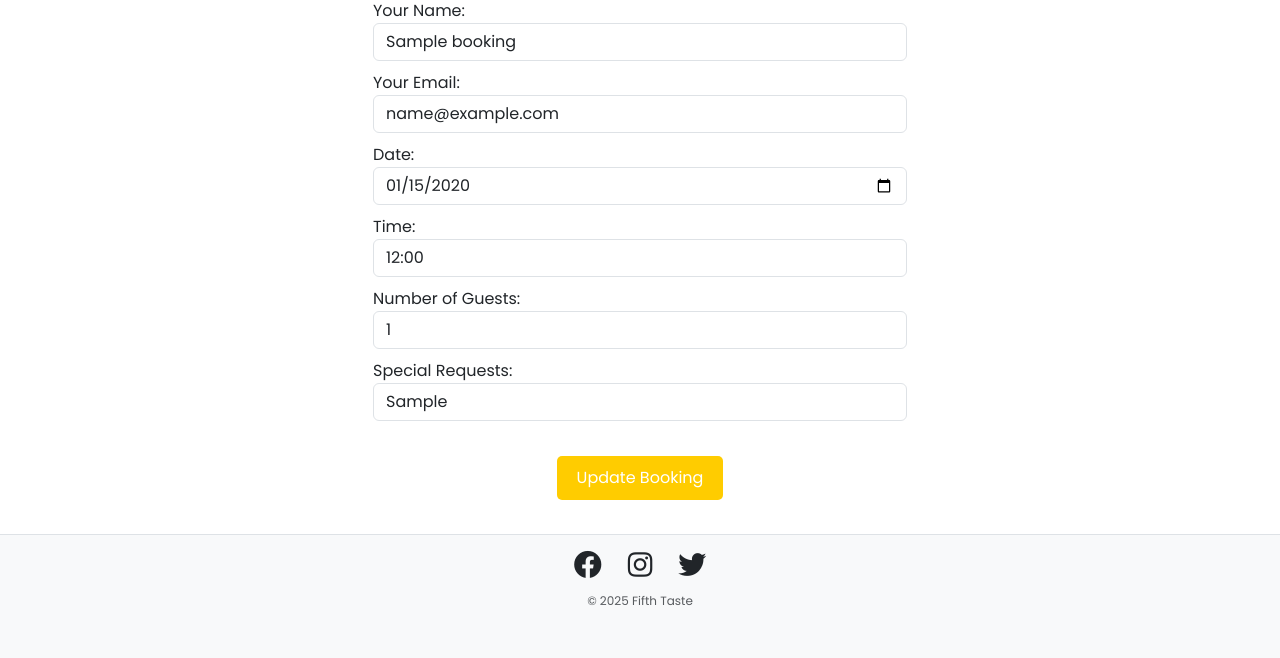
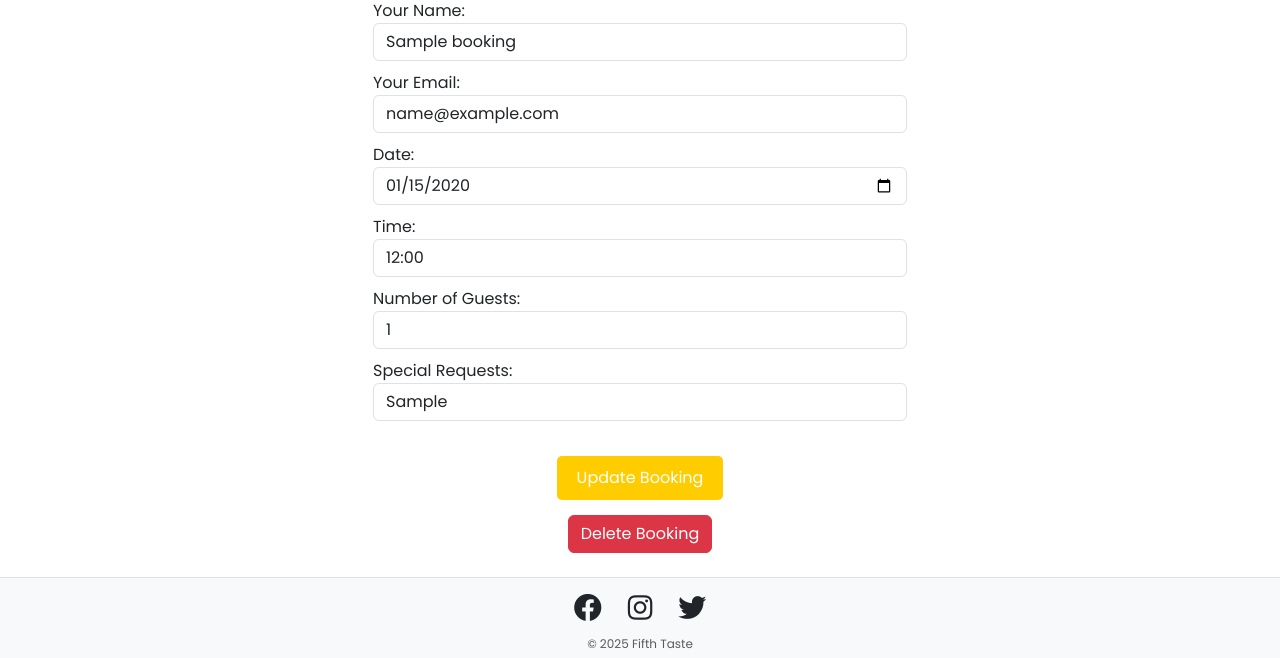
Before and after one commit to emilywade/fifth-taste, a Django app: page /manage_booking/00000000-0000-0000-0000-000000000001/ in a window 1280 px wide. Shown: the part 240-898 px from the top of the page. Before the commit the page ends 846 px from the top, so only its background shows below. Run offline with Django 4.2, Linux system fonts and the light colour scheme; tables that the repository leaves empty hold one stand-in row (values such as "Sample post"); some libraries are stand-ins or nearby versions; some web fonts are replaced.

Commit message:
adding delete button on manage booking page

```diff
--- a/bookings/admin.py
+++ b/bookings/admin.py
@@ -3,11 +3,11 @@ from .models import Table, Booking
 
 
 class BookingAdmin(admin.ModelAdmin):
-    search_fields = ['name', 'email', 'date', 'time']
+    search_fields = ['name', 'email', 'date', 'time', 'booking_id']
 
     list_filter = ['date', 'time', 'num_guests']
 
-    list_display = ['name', 'table_number', 'date', 'time', 'num_guests', 'special_requests']
+    list_display = ['booking_id', 'name', 'table_number', 'date', 'time', 'num_guests', 'special_requests']
 
     list_editable = ['num_guests', 'special_requests']
 
--- a/bookings/templates/bookings/manage_booking.html
+++ b/bookings/templates/bookings/manage_booking.html
@@ -57,6 +57,34 @@
                     <button type="submit" class="btn btn-yellow btn-block">Update Booking</button>
                 </div>
             </form>
+
+            <div class="text-center mt-3">
+                <button type="button" class="btn btn-danger" data-bs-toggle="modal" data-bs-target="#deleteModal">
+                    Delete Booking
+                </button>
+            </div>
+
+            <div class="modal fade" id="deleteModal" tabindex="-1" aria-labelledby="deleteModalLabel" aria-hidden="true">
+                <div class="modal-dialog">
+                    <div class="modal-content">
+                        <div class="modal-header">
+                            <h5 class="modal-title" id="deleteModalLabel">Are you sure?</h5>
+                            <button type="button" class="btn-close" data-bs-dismiss="modal" aria-label="Close"></button>
+                        </div>
+                        <div class="modal-body">
+                            Do you really want to delete your booking? This action cannot be undone.
+                        </div>
+                        <div class="modal-footer">
+                            <button type="button" class="btn btn-secondary" data-bs-dismiss="modal">Cancel</button>
+                            <form action="{% url 'delete_booking' booking.booking_id %}" method="POST">
+                                {% csrf_token %}
+                                <button type="submit" class="btn btn-danger">Delete Booking</button>
+                            </form>
+                        </div>
+                    </div>
+                </div>
+            </div>
+
         </div>
     </div>
 </div>
--- a/bookings/urls.py
+++ b/bookings/urls.py
@@ -7,4 +7,5 @@ urlpatterns = [
     path('menu/', views.menu, name='menu'),
     path('', views.home, name='home'),
     path('manage_booking/<uuid:booking_id>/', views.manage_booking, name='manage_booking'),
+    path('delete-booking/<uuid:booking_id>/', views.delete_booking, name='delete_booking'),
 ]
--- a/bookings/views.py
+++ b/bookings/views.py
@@ -4,6 +4,7 @@ from .models import Table, Booking
 from .forms import BookingForm
 from django.contrib import messages
 from django.shortcuts import get_object_or_404
+import logging
 
 
 def get_available_tables(date, time, num_guests):
@@ -108,3 +109,22 @@ def manage_booking(request, booking_id):
         form = BookingForm(instance=booking)
 
     return render(request, 'bookings/manage_booking.html', {'form': form, 'booking': booking})
+
+logger = logging.getLogger(__name__)
+
+def delete_booking(request, booking_id):
+    logger.debug(f"Attempting to delete booking with ID: {booking_id}")
+    try:
+        booking = get_object_or_404(Booking, booking_id=booking_id)
+        logger.debug(f"Booking found: {booking}")
+    except Exception as e:
+        logger.error(f"Error: {str(e)}")
+        messages.error(request, f"Error: {str(e)}")
+        return redirect('manage_booking', booking_id=booking_id)
+
+    if request.method == 'POST':
+        booking.delete()
+        messages.success(request, "Your booking has been deleted successfully.")
+        return redirect('home')
+
+    return redirect('manage_booking', booking_id=booking_id)
```
